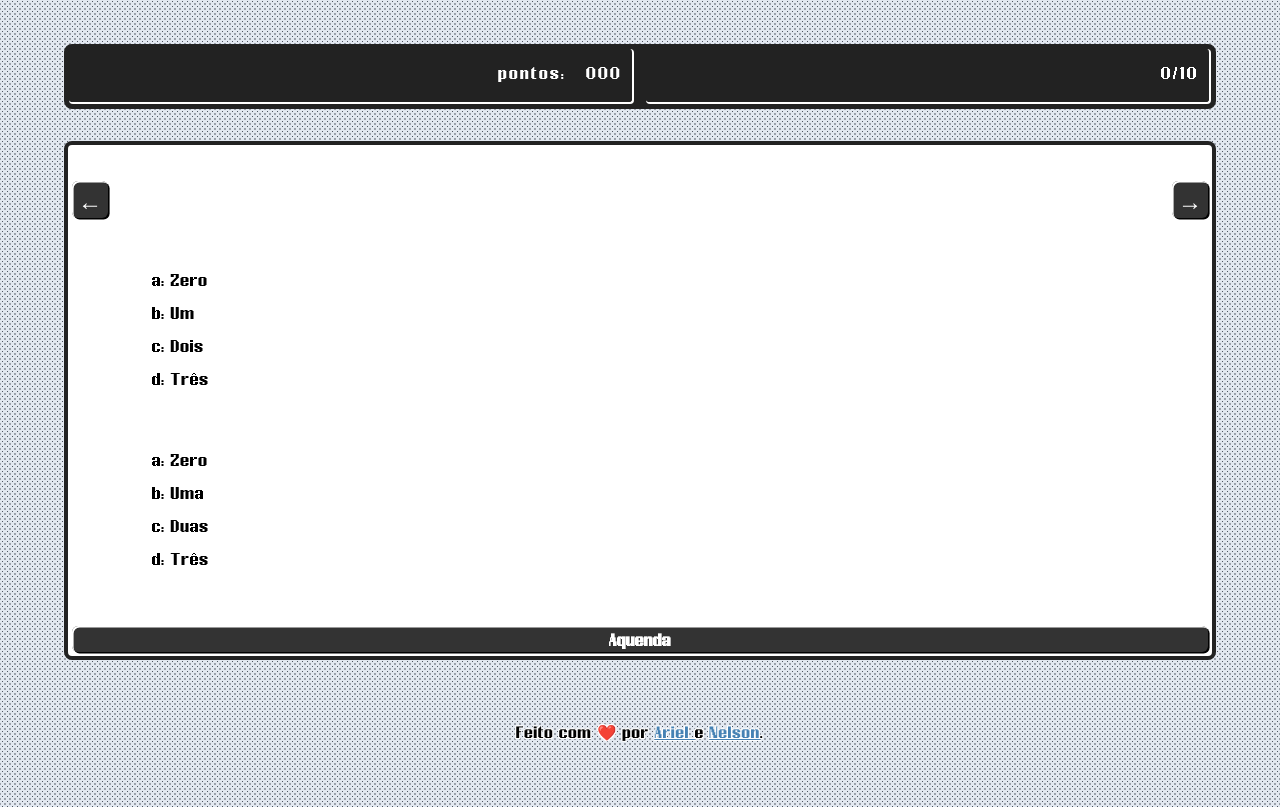
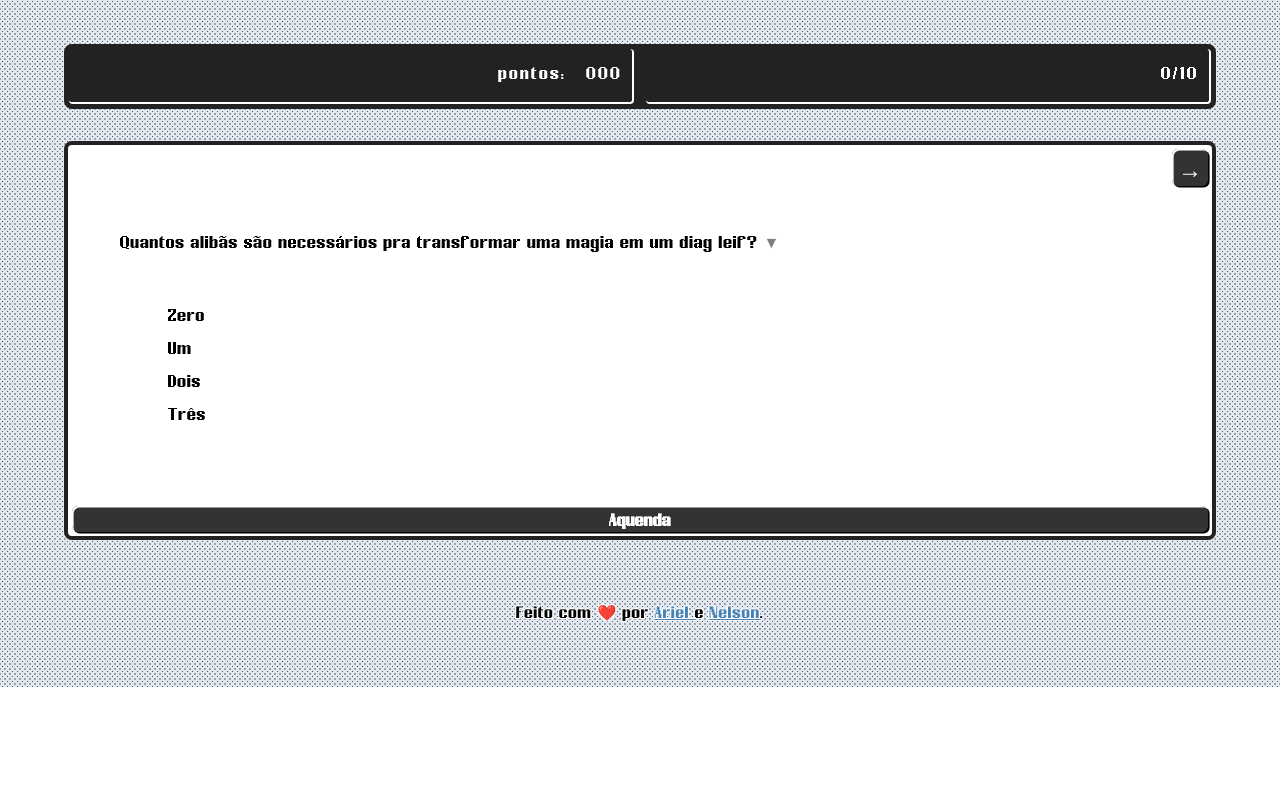
Before and after one commit to arielcavalcante/pajubar-o-jogo, a plain HTML site: page index.html in a window 1280 px wide. Shown: the part 136-943 px from the top of the page. After the commit the page ends 823 px from the top, so only its background shows below. Drawn offline with Linux system fonts and the light colour scheme.

Commit message:
styles fixed

```diff
--- a/frame.css
+++ b/frame.css
@@ -11,7 +11,6 @@
 	display: flex;
 	flex-direction: column;
 	justify-content: space-between;
-	/* text-align: right; */
 	background: #222;
 	padding: 0.0625rem;
 	padding-right: 0.25rem;
@@ -46,6 +45,7 @@
 	position: absolute;
 	left: 0;
 	top: 0;
+	height: fit-content;
 	width: 100%;
 	z-index: 1;
 	opacity: 0;
@@ -57,8 +57,12 @@
 	z-index: 2;
 }
 
-.quiz.wrapper {
+.quiz.interno {
 	position: relative;
+}
+
+.quiz.interno {
+	height: 20rem;
 }
 
 @media (min-width: 541px) {
--- a/main.js
+++ b/main.js
@@ -17,23 +17,17 @@ const esconder = () => form.classList.add("invisivel");
 
 const mostrar = () => form.classList.toggle("invisivel");
 
-const ehUmaPergunta = () => textoPrincipal.innerHTML.indexOf('?') != -1 ? mostrar(): esconder()
+const ehUmaPergunta = () => textoPrincipal.innerHTML.indexOf('?') != -1 ? mostrar() : esconder();
 
 // Loopa os dados e insere no html alterando o DOM só 1 vez
 const criarQuiz = () => {
-  // variable to store the HTML output
   const html = [];
-  // for each question...
   data.forEach(
     (perguntaAtual, i) => {
 
-      // variable to store the list of possible answers
       const respostas = [];
-
-      // and for each available answer...
       for(letra in perguntaAtual.respostas){
 
-        // ...add an HTML radio button
         respostas.push(
           `<input
             id='pergunta_${i}'
@@ -43,21 +37,21 @@ const criarQuiz = () => {
             class='resposta_${i} resultados'
           />
           <label class='rotulo' for='pergunta_${i}'>
-            ${letra}:
             ${perguntaAtual.respostas[letra]}
             </label>`
         );
       }
-      // add this question and its answers to the output
+
       html.push(
-        `<div class='slide'
+        `<div class='slide'>
           <div class='texto container'>
-            ${perguntaAtual.perguntas}
+            <span class='texto principal'>${perguntaAtual.perguntas}</span>
             <span class='icone texto'>▼</span>
           </div>
-            <div class='respostas opcoes container'>${respostas.join('')}</div>
+          <div class='respostas opcoes container'>
+            ${respostas.join('')}
           </div>
-        `
+        </div>`
       );
     }
   );
@@ -65,30 +59,17 @@ const criarQuiz = () => {
     quiz.innerHTML = html.join("")
 }
 const calcularResultados = () => {
-  // gather answer containers from our quiz
   const containersDeCadaResposta = quiz.querySelectorAll('.respostas');
-
-  // keep track of user's answers
   let acertos = 0;
 
-  // for each question...
   quiz.forEach((perguntaAtual, numeroDaQuestao) => {
 
-    // find selected answer
     const containerDeTodasAsRespostas = containersDeCadaResposta[numeroDaQuestao];
     const seletor = `input[name=pergunta_${numeroDaQuestao}]:checked`;
     const respostaDoUsuario = (containerDeTodasAsRespostas.querySelector(seletor) || {}).value;
 
-    // if answer is correct
     if(respostaDoUsuario === perguntaAtual.respostaCerta){
-      // add to the number of correct answers
       acertos++
-      // color the answers green
-      // containersDeCadaResposta.style.color = '#BDC581';
-      // if answer is wrong or blank
-    } else {
-      // color the answers red
-      // containersDeCadaResposta.style.color = '#FD7272';
     }
   });
   // show number of correct answers out of total
@@ -106,14 +87,20 @@ const mostrarSlide = (n) => {
     botaoVoltar.style.display = 'inline-block'
     if (slideAtual === slides.length - 1) {
       botaoAvancar.style.display = 'none';
-      botaoEnviar.style.display = 'inline-block';
+      submit.style.display = 'inline-block';
     } else {
       botaoAvancar.style.display = 'inline-block';
-      botaoEnviar.style.display = 'none';
+      submit.style.display = 'none';
     }
   }
 }
 
+const mostrarSlideSeguinte = () => {
+  mostrarSlide(slideAtual+1);
+}
+const mostrarSlideAnterior = () => {
+  mostrarSlide(slideAtual-1);
+}
 
 /* ~~~~~ Variáveis ~~~~~ */
 let quizContainer = document.querySelector(".quiz.wrapper")
@@ -124,7 +111,7 @@ let resultados = document.querySelector(".placar.numero");
 let input = document.querySelector("input.opcoes");
 let placarTaxa = document.querySelector(".placar.taxa");
 
-let submit = document.querySelector("input.hack");
+let submit = document.querySelector("button.enviar");
 
 
 /* ~~~~~ Chamada das funções ~~~~~ */
@@ -134,10 +121,12 @@ ehUmaPergunta()
 //Paginação
 const botaoVoltar = document.querySelector('.voltar');
 const botaoAvancar = document.querySelector('.avancar');
-const slides = document.querySelector('.slide');
+const slides = document.querySelectorAll('.slide');
 let slideAtual = 0;
 
 mostrarSlide(slideAtual);
-calcularResultados()
+
 /* ~~~~~ Manipuladores de eventos pra chamar a função ~~~~~ */
-// submit.addEventListener('click', calcularResultado);
+botaoAvancar.addEventListener('click', mostrarSlideSeguinte);
+botaoVoltar.addEventListener('click', mostrarSlideAnterior);
+submit.addEventListener('click', calcularResultados);
--- a/style.css
+++ b/style.css
@@ -60,12 +60,10 @@ a:active {
 	flex-direction: column;
 }
 
-
-
 .paginacao.wrapper {
 	display: flex;
 	justify-content: space-between;
-	margin: 2rem 0;
+	margin: 0;
 }
 
 .botao {
@@ -76,7 +74,7 @@ a:active {
 	font-weight: bolder;
 	border: none;
 	border-radius: 0.375rem;
-	padding-top: .5rem;
+	padding-top: 0.5rem;
 	box-shadow: inset 0.1rem 0.1rem white, 0.1rem 0.1rem black;
 }
 
@@ -98,7 +96,7 @@ input {
 }
 
 input[type='radio']:not(:checked) + label {
-	margin-left: 1.75rem;
+	margin-left: 2.75rem;
 }
 
 .footer {
```
